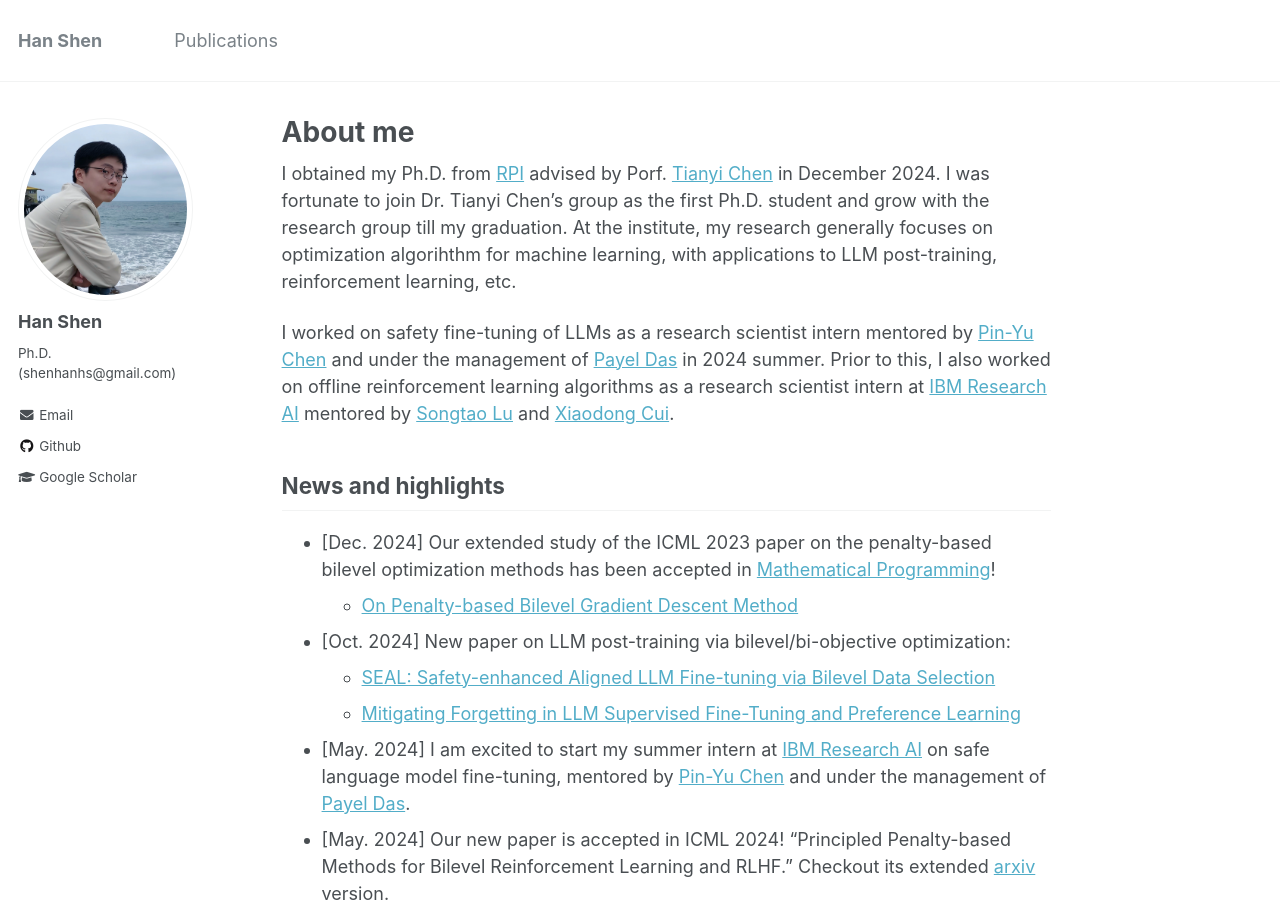
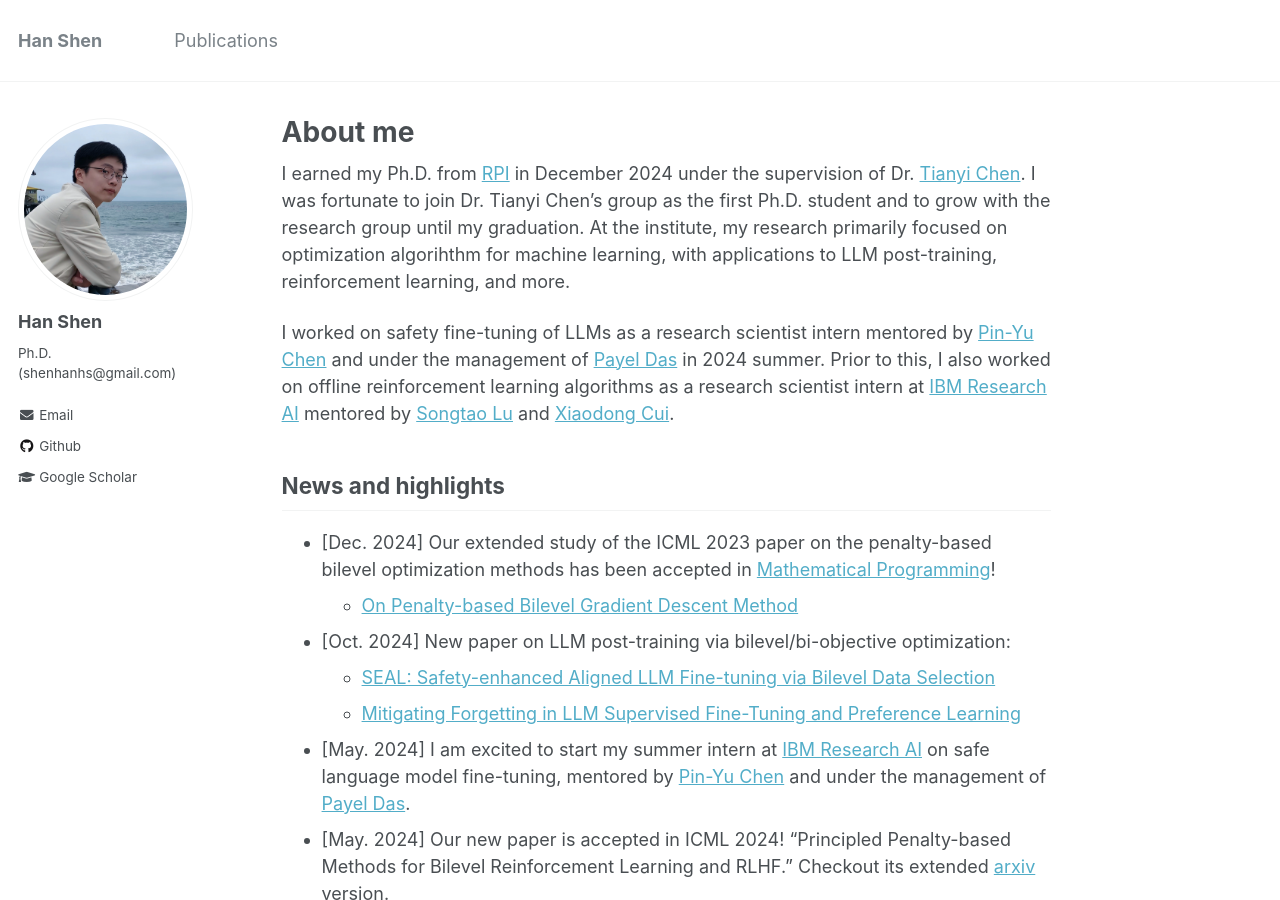
Before and after one commit to hanshen95/hanshen95.github.io, a Jekyll site: the page built from _pages/about.md, in a window 1280 px wide and 900 px high. Built offline with Jekyll 4.4.1, drawn with Linux system fonts in a browser that asks for light colours.

Commit message:
Update about.md

```diff
--- a/_pages/about.md
+++ b/_pages/about.md
@@ -9,7 +9,7 @@ redirect_from:
 ---
 
 
-I obtained my Ph.D. from [RPI](https://www.rpi.edu/) advised by Porf. [Tianyi Chen](https://chentianyi1991.github.io/) in December 2024. I was fortunate to join Dr. Tianyi Chen's group as the first Ph.D. student and grow with the research group till my graduation. At the institute, my research generally focuses on optimization algorihthm for machine learning, with applications to LLM post-training, reinforcement learning, etc.
+I earned my Ph.D. from [RPI](https://www.rpi.edu/) in December 2024 under the supervision of Dr. [Tianyi Chen](https://chentianyi1991.github.io/). I was fortunate to join Dr. Tianyi Chen's group as the first Ph.D. student and to grow with the research group until my graduation. At the institute, my research primarily focused on optimization algorihthm for machine learning, with applications to LLM post-training, reinforcement learning, and more.
 
 I worked on safety fine-tuning of LLMs as a research scientist intern mentored by [Pin-Yu Chen](https://sites.google.com/site/pinyuchenpage/) and under the management of [Payel Das](https://scholar.google.com/citations?user=1vs31MgAAAAJ&hl=en) in 2024 summer.
 Prior to this, I also worked on offline reinforcement learning algorithms as a research scientist intern at [IBM Research AI](https://research.ibm.com/artificial-intelligence) mentored by [Songtao Lu](https://sites.google.com/site/lusongtaoee) and [Xiaodong Cui](https://research.ibm.com/people/xiaodong-cui).
```
